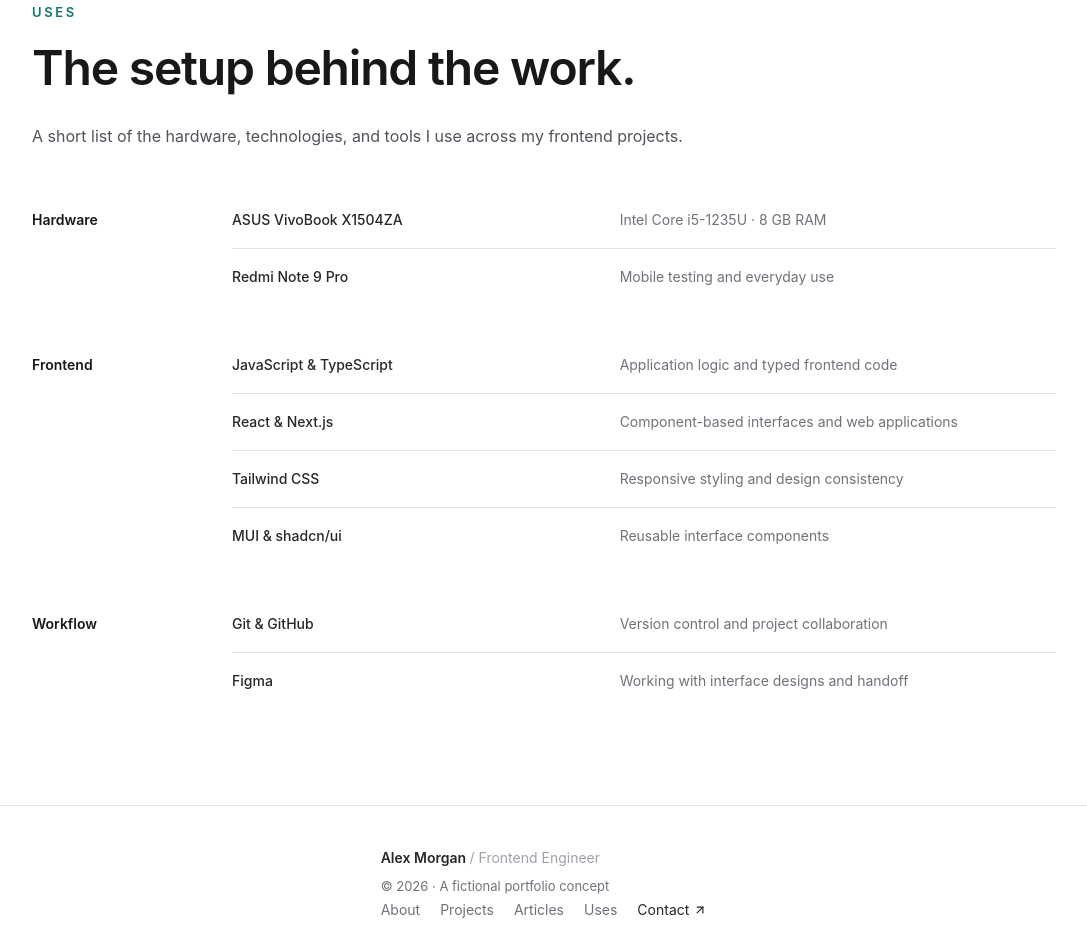
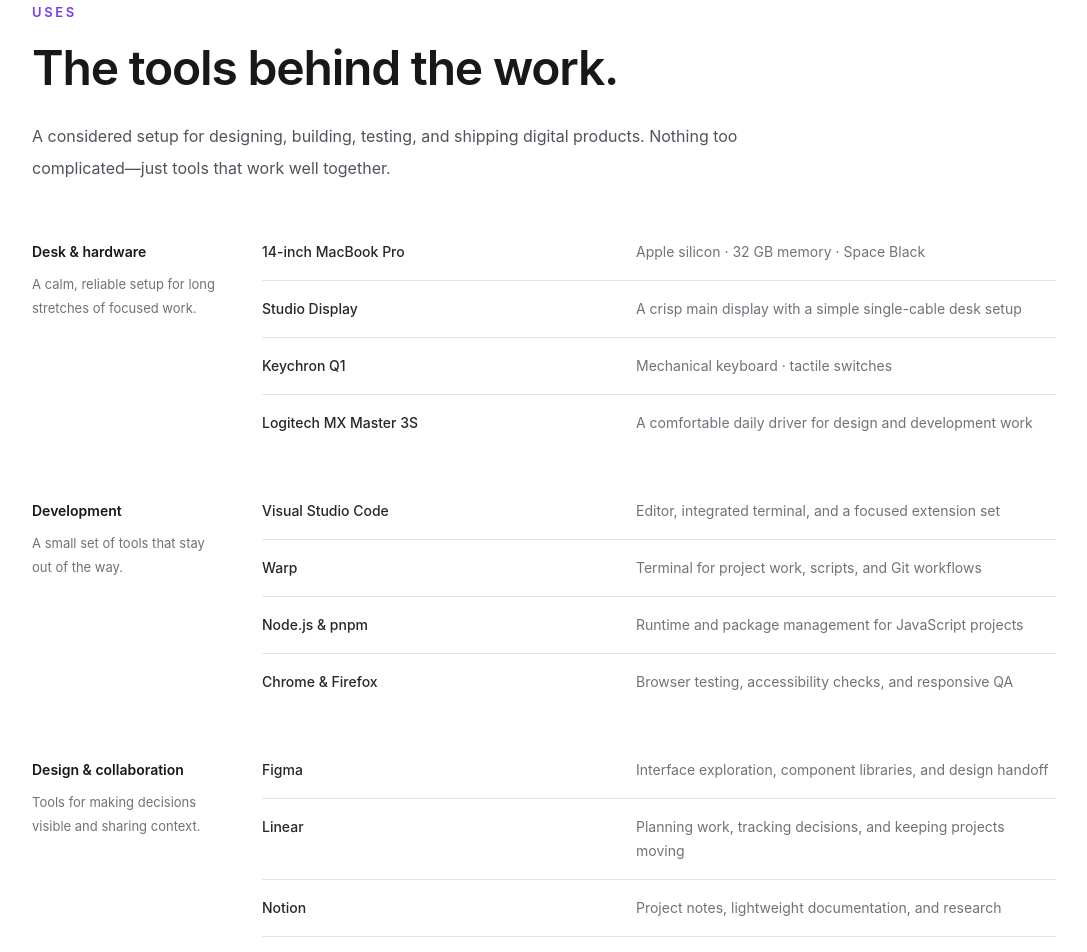
Before and after one commit to Amirsaboor/PersonalWebsite, a Next.js app: page /PersonalWebsite/uses in a window 1280 px wide. Shown: the part 160-1112 px from the top of the page, without its empty margins (96-1183 px from the left). Built offline with nearby package versions, Linux system fonts and the light colour scheme.

Commit message:
Fill portfolio editorial pages with fictional content

```diff
--- a/src/app/uses/page.js
+++ b/src/app/uses/page.js
@@ -2,49 +2,46 @@ import { Container } from '@/components/Container'
 
 export const metadata = {
   title: 'Uses',
-  description: 'Development setup and tools used by Amir Saboor.',
+  description: 'A fictional frontend engineer’s tools, hardware, and workflow.',
 }
 
 const groups = [
-  { title: 'Hardware', items: [
-    { name: 'ASUS VivoBook X1504ZA', detail: 'Intel Core i5-1235U · 8 GB RAM' },
-    { name: 'Redmi Note 9 Pro', detail: 'Mobile testing and everyday use' },
+  { title: 'Desk & hardware', intro: 'A calm, reliable setup for long stretches of focused work.', items: [
+    { name: '14-inch MacBook Pro', detail: 'Apple silicon · 32 GB memory · Space Black' },
+    { name: 'Studio Display', detail: 'A crisp main display with a simple single-cable desk setup' },
+    { name: 'Keychron Q1', detail: 'Mechanical keyboard · tactile switches' },
+    { name: 'Logitech MX Master 3S', detail: 'A comfortable daily driver for design and development work' },
   ]},
-  { title: 'Frontend', items: [
-    { name: 'JavaScript & TypeScript', detail: 'Application logic and typed frontend code' },
-    { name: 'React & Next.js', detail: 'Component-based interfaces and web applications' },
-    { name: 'Tailwind CSS', detail: 'Responsive styling and design consistency' },
-    { name: 'MUI & shadcn/ui', detail: 'Reusable interface components' },
+  { title: 'Development', intro: 'A small set of tools that stay out of the way.', items: [
+    { name: 'Visual Studio Code', detail: 'Editor, integrated terminal, and a focused extension set' },
+    { name: 'Warp', detail: 'Terminal for project work, scripts, and Git workflows' },
+    { name: 'Node.js & pnpm', detail: 'Runtime and package management for JavaScript projects' },
+    { name: 'Chrome & Firefox', detail: 'Browser testing, accessibility checks, and responsive QA' },
   ]},
-  { title: 'Workflow', items: [
-    { name: 'Git & GitHub', detail: 'Version control and project collaboration' },
-    { name: 'Figma', detail: 'Working with interface designs and handoff' },
+  { title: 'Design & collaboration', intro: 'Tools for making decisions visible and sharing context.', items: [
+    { name: 'Figma', detail: 'Interface exploration, component libraries, and design handoff' },
+    { name: 'Linear', detail: 'Planning work, tracking decisions, and keeping projects moving' },
+    { name: 'Notion', detail: 'Project notes, lightweight documentation, and research' },
+    { name: 'GitHub', detail: 'Version control, code review, and team collaboration' },
+  ]},
+  { title: 'Everyday stack', intro: 'The technologies I reach for when building modern web products.', items: [
+    { name: 'React & Next.js', detail: 'Component-driven interfaces and full-stack web applications' },
+    { name: 'TypeScript', detail: 'Safer application code and expressive component APIs' },
+    { name: 'Tailwind CSS', detail: 'Consistent, responsive styling with a shared design vocabulary' },
+    { name: 'Playwright', detail: 'Browser-based tests for the journeys that matter' },
   ]},
 ]
 
 export default function Uses() {
   return (
     <Container className="mt-16 sm:mt-24">
-      <header className="max-w-2xl">
-        <p className="text-xs font-semibold uppercase tracking-[0.2em] text-teal-700 dark:text-teal-400">Uses</p>
-        <h1 className="mt-4 text-4xl font-semibold tracking-tight text-zinc-900 dark:text-zinc-100 sm:text-5xl">The setup behind the work.</h1>
-        <p className="mt-6 text-base leading-8 text-zinc-600 dark:text-zinc-400">A short list of the hardware, technologies, and tools I use across my frontend projects.</p>
+      <header className="max-w-3xl">
+        <p className="text-xs font-semibold uppercase tracking-[0.2em] text-violet-600 dark:text-violet-300">Uses</p>
+        <h1 className="mt-4 text-4xl font-semibold tracking-tight text-zinc-900 dark:text-zinc-100 sm:text-5xl">The tools behind the work.</h1>
+        <p className="mt-6 text-base leading-8 text-zinc-600 dark:text-zinc-400">A considered setup for designing, building, testing, and shipping digital products. Nothing too complicated—just tools that work well together.</p>
       </header>
-      <div className="mt-14 space-y-12">
-        {groups.map((group) => (
-          <section key={group.title} className="grid gap-5 sm:grid-cols-[180px_1fr]">
-            <h2 className="text-sm font-semibold text-zinc-900 dark:text-zinc-100">{group.title}</h2>
-            <dl className="divide-y divide-zinc-200 dark:divide-zinc-800">
-              {group.items.map((item) => (
-                <div key={item.name} className="grid gap-1 py-4 first:pt-0 sm:grid-cols-[1fr_1.2fr] sm:gap-6">
-                  <dt className="text-sm font-medium text-zinc-800 dark:text-zinc-200">{item.name}</dt>
-                  <dd className="text-sm leading-6 text-zinc-500 dark:text-zinc-400">{item.detail}</dd>
-                </div>
-              ))}
-            </dl>
-          </section>
-        ))}
-      </div>
+      <div className="mt-14 space-y-12">{groups.map((group) => <section key={group.title} className="grid gap-5 sm:grid-cols-[190px_1fr] sm:gap-10"><div><h2 className="text-sm font-semibold text-zinc-900 dark:text-zinc-100">{group.title}</h2><p className="mt-2 text-xs leading-6 text-zinc-500">{group.intro}</p></div><dl className="divide-y divide-zinc-200 dark:divide-zinc-800">{group.items.map((item) => <div key={item.name} className="grid gap-1 py-4 first:pt-0 sm:grid-cols-[1fr_1.2fr] sm:gap-6"><dt className="text-sm font-medium text-zinc-800 dark:text-zinc-200">{item.name}</dt><dd className="text-sm leading-6 text-zinc-500 dark:text-zinc-400">{item.detail}</dd></div>)}</dl></section>)}</div>
+      <p className="mt-14 border-t border-zinc-200 pt-6 text-xs leading-6 text-zinc-400 dark:border-zinc-800">This equipment and workflow list is fictional sample content and can be replaced with a real setup later.</p>
     </Container>
   )
 }
```
